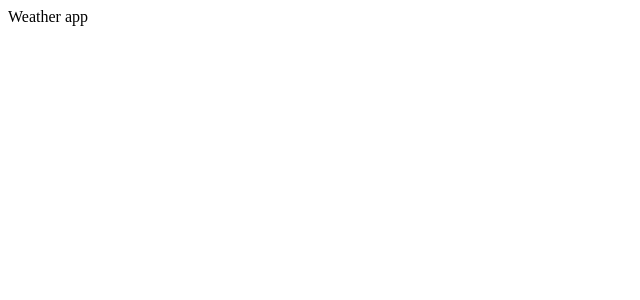
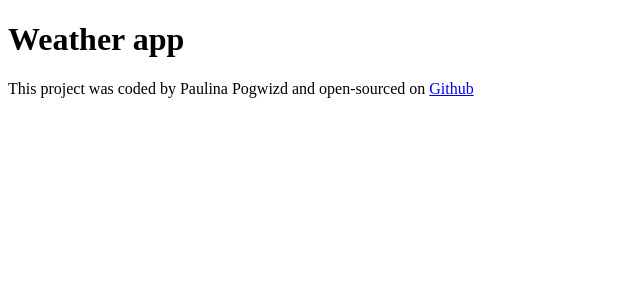
Before and after one commit to Paupog/react-weatha, a React (Create React App) app: page / in a window 1280 px wide. Shown: the top 300 px of the page, without its empty margins (0-640 px from the left). Built offline with nearby package versions, Linux system fonts and the light colour scheme.

Commit message:
Checked if working

```diff
--- a/src/App.js
+++ b/src/App.js
@@ -4,7 +4,12 @@
 export default function App() {
   return (
     <div className="App">
-    Weather app
+   <h1>Weather app</h1>
+    <footer>
+      This project was coded by Paulina Pogwizd and open-sourced on {""}
+     <a href="https://github.com/Paupog/react-weatha" target="_blank" rel="noreferrer">
+     Github </a>
+    </footer>
     </div>
   );
 }
```
